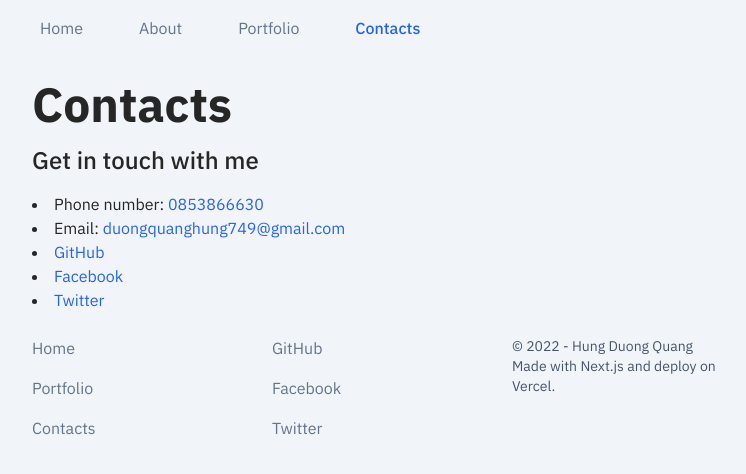
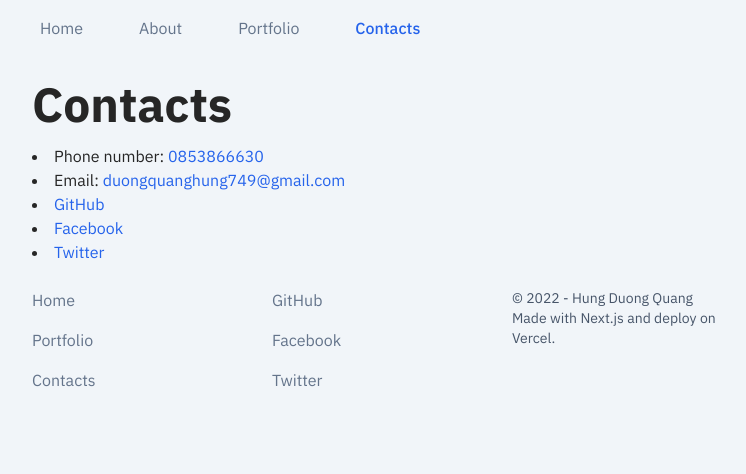
Before and after one commit to qhungg289/personal-site-qhungg289, a Next.js app: page /contacts in a window 1280 px wide. Shown: the top 474 px of the page, without its empty margins (256-1002 px from the left). Built offline with nearby package versions, Linux system fonts and the light colour scheme.

Commit message:
Refactor

```diff
--- a/pages/contacts/index.js
+++ b/pages/contacts/index.js
@@ -13,8 +13,6 @@ export default function Contacts() {
 
 			<Layout>
 				<MainHeader>Contacts</MainHeader>
-
-				<h2 className="text-2xl font-medium">Get in touch with me</h2>
 
 				<ul className="mt-4 list-inside list-disc">
 					<li>
```
